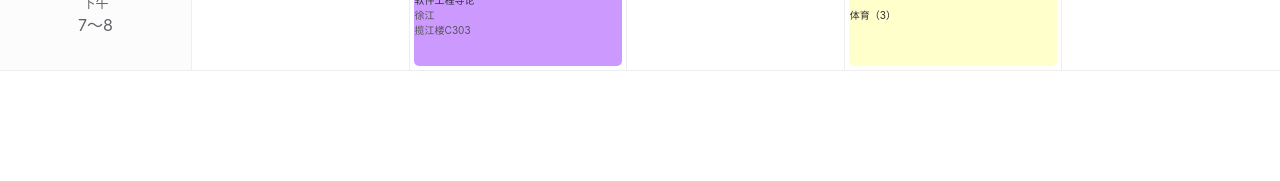
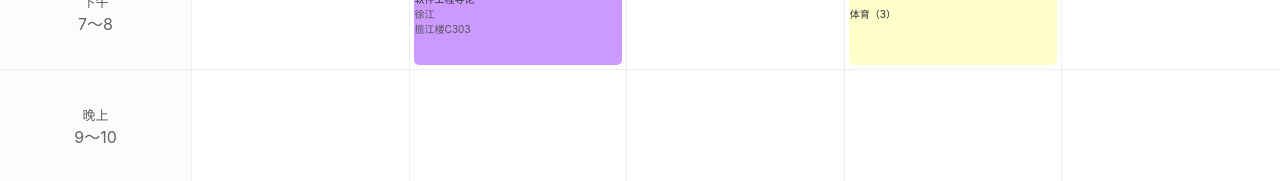
Before and after one commit to clansty/React-Schedule-Table, a Next.js app: page / in a window 1280 px wide. Shown: the part 499-680 px from the top of the page. Built offline with nearby package versions, Linux system fonts and the light colour scheme; a web font is replaced by a local one.

Commit message:
增加晚上 9～10 节的支持

```diff
--- a/components/TableBody.tsx
+++ b/components/TableBody.tsx
@@ -23,6 +23,10 @@ export default function TableBody({schedule, week}: {
                 <span>下午</span>
                 7～8
             </div>
+            <div className={styles.cell}>
+                <span>晚上</span>
+                9～10
+            </div>
         </div>
         <WeekDay day={schedule.mon} week={week}/>
         <WeekDay day={schedule.tue} week={week}/>
--- a/components/WeekDay.tsx
+++ b/components/WeekDay.tsx
@@ -8,6 +8,7 @@ export default function WeekDay({day, week}: { day: WeekDayType, week: number })
         <Lesson lessons={day.l2} week={week}/>
         <Lesson lessons={day.l3} week={week}/>
         <Lesson lessons={day.l4} week={week}/>
+        <Lesson lessons={day.l5} week={week}/>
     </div>
 }
 
```
